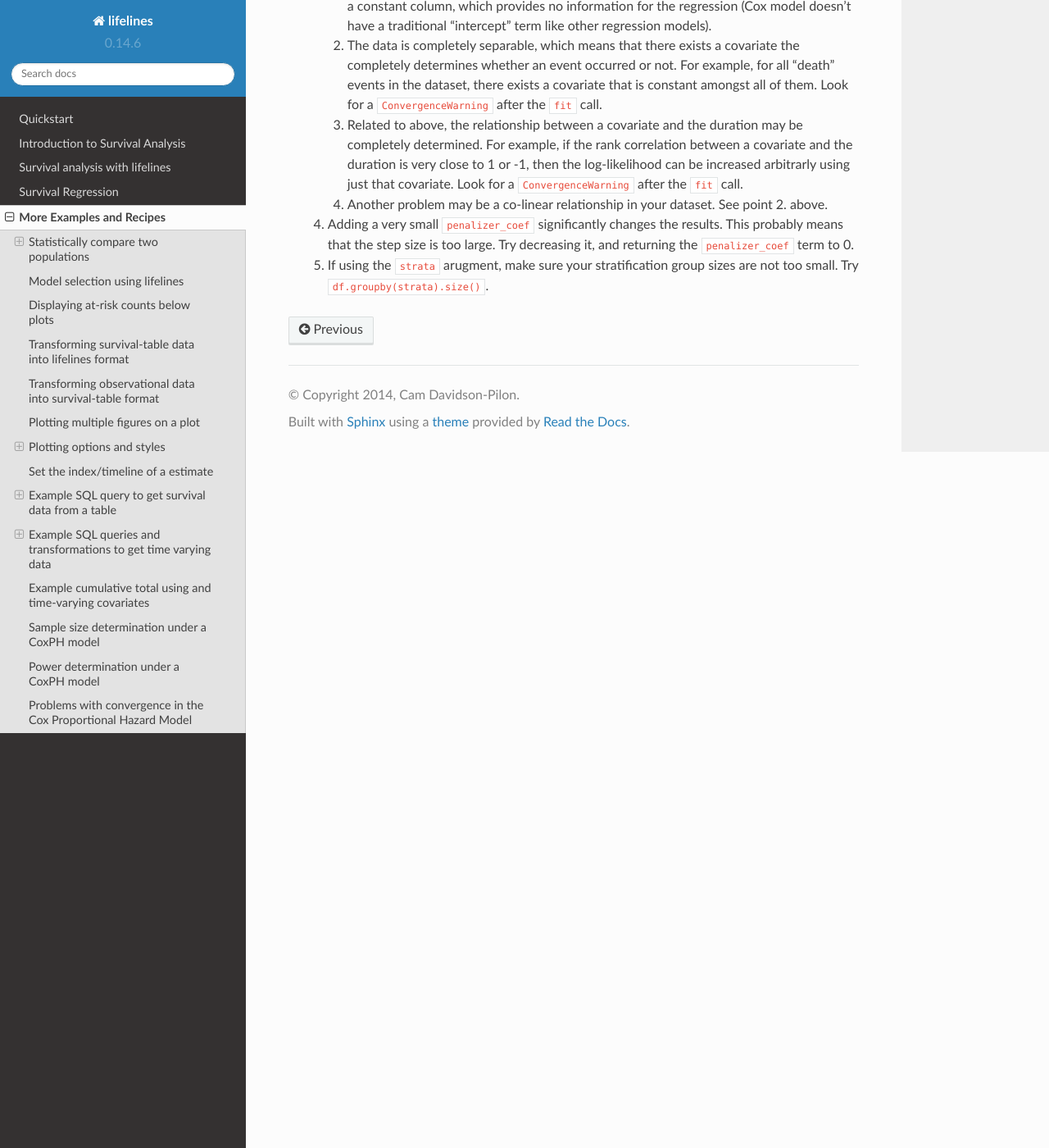
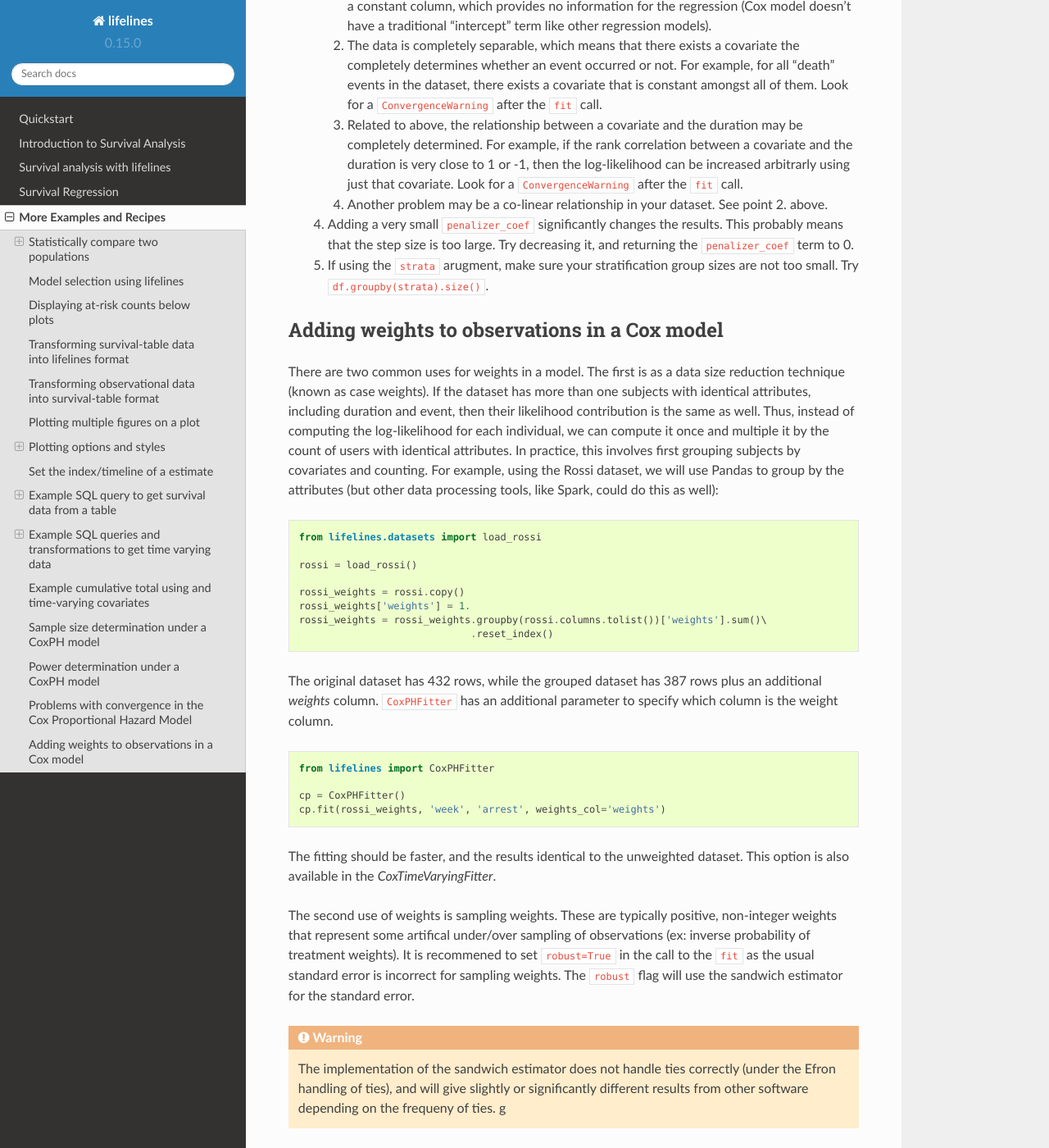
Before and after one commit to CamDavidsonPilon/lifelines, a Sphinx documentation site: the page built from docs/Examples.rst, in a window 1280 px wide and 1400 px high, scrolled down 13277 px. Shown: the whole window at 82% size. Built offline with Sphinx 7.4.7 and the Read the Docs theme 2.0.0, drawn with Linux system fonts in a browser that asks for light colours.

Commit message:
adding note about weights

```diff
--- a/docs/Examples.rst
+++ b/docs/Examples.rst
@@ -601,3 +601,37 @@ Since the estimation of the coefficients in the Cox proportional hazard model is
  4. Adding a very small ``penalizer_coef`` significantly changes the results. This probably means that the step size is too large. Try decreasing it, and returning the ``penalizer_coef`` term to 0.
 
  5. If using the ``strata`` arugment, make sure your stratification group sizes are not too small. Try ``df.groupby(strata).size()``.
+
+Adding weights to observations in a Cox model
+##############################################
+
+There are two common uses for weights in a model. The first is as a data size reduction technique (known as case weights). If the dataset has more than one subjects with identical attributes, including duration and event, then their likelihood contribution is the same as well. Thus, instead of computing the log-likelihood for each individual, we can compute it once and multiple it by the count of users with identical attributes. In practice, this involves first grouping subjects by covariates and counting. For example, using the Rossi dataset, we will use Pandas to group by the attributes (but other data processing tools, like Spark, could do this as well):
+
+.. code-block:: python
+
+    from lifelines.datasets import load_rossi
+
+    rossi = load_rossi()
+
+    rossi_weights = rossi.copy()
+    rossi_weights['weights'] = 1.
+    rossi_weights = rossi_weights.groupby(rossi.columns.tolist())['weights'].sum()\
+                                 .reset_index()
+
+
+The original dataset has 432 rows, while the grouped dataset has 387 rows plus an additional `weights` column. ``CoxPHFitter`` has an additional parameter to specify which column is the weight column.
+
+.. code-block:: python
+
+    from lifelines import CoxPHFitter
+
+    cp = CoxPHFitter()
+    cp.fit(rossi_weights, 'week', 'arrest', weights_col='weights')
+
+
+The fitting should be faster, and the results identical to the unweighted dataset. This option is also available in the `CoxTimeVaryingFitter`.
+
+
+The second use of weights is sampling weights. These are typically positive, non-integer weights that represent some artifical under/over sampling of observations (ex: inverse probability of treatment weights). It is recommened to set ``robust=True`` in the call to the ``fit`` as the usual standard error is incorrect for sampling weights. The ``robust`` flag will use the sandwich estimator for the standard error.
+
+.. warning:: The implementation of the sandwich estimator does not handle ties correctly (under the Efron handling of ties), and will give slightly or significantly different results from other software depending on the frequeny of ties. g
--- a/docs/conf.py
+++ b/docs/conf.py
@@ -55,9 +55,9 @@ copyright = '2014, Cam Davidson-Pilon'
 # built documents.
 #
 # The short X.Y version.
-version = '0.14.6'
+version = '0.15.0'
 # The full version, including alpha/beta/rc tags.
-release = '0.14.6'
+release = '0.15.0'
 
 # The language for content autogenerated by Sphinx. Refer to documentation
 # for a list of supported languages.
```
